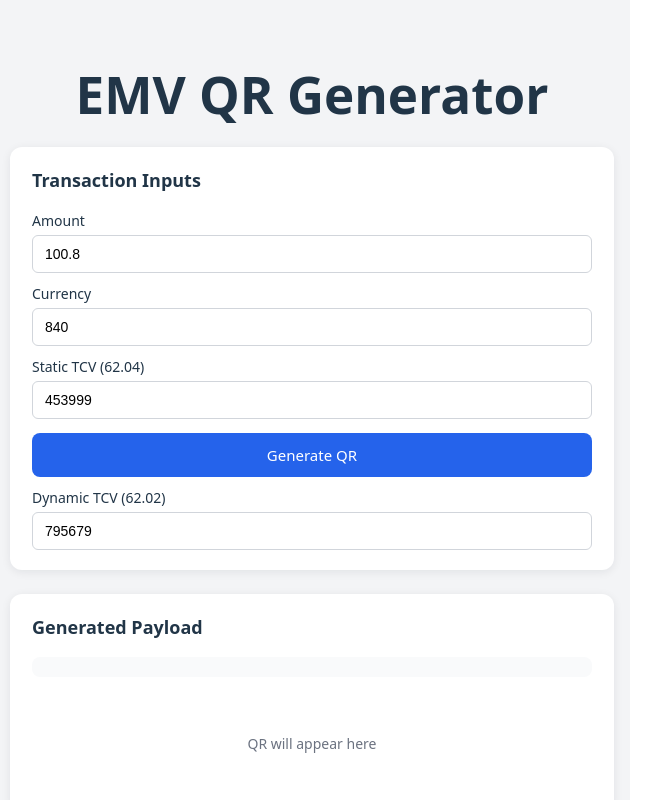
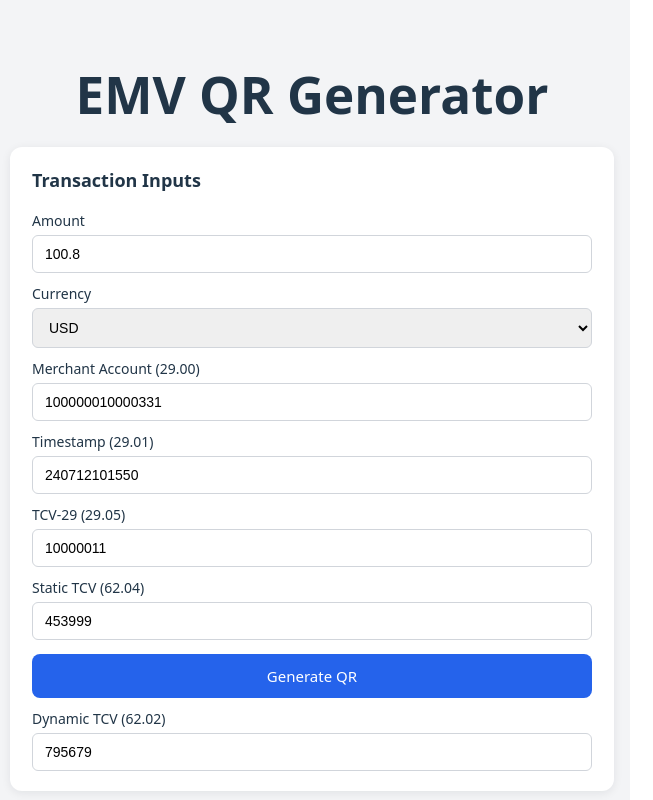
Before and after one commit to Bobkh72/emv-qr-app, a React (Vite) app: page / in a window 1280 px wide. Shown: the top 800 px of the page, without its empty margins (6-659 px from the left). Built offline with nearby package versions, Linux system fonts and the light colour scheme.

Commit message:
Refactor state to allow user input for key fields
Updated state management for merchantAccount, timestamp, and tcv29 to allow user editing. Enhanced currency selection with a dropdown.

```diff
--- a/src/App.tsx
+++ b/src/App.tsx
@@ -2,12 +2,12 @@
 // FIX: Render TypeScript error for module "qrcode"
 // ---------------------------------------------------------
 import { useState } from "react";
-import * as QRCode from "qrcode";         // <-- FIXED
+import * as QRCode from "qrcode";
 import "./App.css";
 
 
 // -----------------------
-// TCV GENERATOR: STATIC + DYNAMIC
+// TCV GENERATOR
 // -----------------------
 function generateTcv(
   amount: string,
@@ -15,7 +15,6 @@ function generateTcv(
   merchantAccount: string,
   useTimestamp: boolean = true
 ): string {
-
   const raw = useTimestamp
     ? `${amount}|${currency}|${merchantAccount}|${Date.now()}`
     : `${amount}|${currency}|${merchantAccount}`;
@@ -27,6 +26,7 @@ function generateTcv(
 
   return hash.toString().padStart(6, "0");
 }
+
 
 // -----------------------
 // CRC FUNCTION
@@ -44,6 +44,7 @@ const computeCrc16 = (data: string): string => {
   return crc.toString(16).toUpperCase().padStart(4, "0");
 };
 
+
 // -----------------------
 // TLV Helper
 // -----------------------
@@ -54,13 +55,18 @@ const tlv = (id: string, value: string): string => {
 
 
 function App() {
-  // MAIN FIELDS
-  const [merchantAccount] = useState("100000010000331");
-  const [timestamp] = useState("240712101550");
-  const [tcv29] = useState("10000011"); // constant
+
+  // -----------------------------
+  // USER-EDITABLE FIELDS (NEW)
+  // -----------------------------
+  const [merchantAccount, setMerchantAccount] = useState("100000010000331");
+  const [timestamp, setTimestamp] = useState("240712101550");
+  const [tcv29, setTcv29] = useState("10000011");
 
   const [amount, setAmount] = useState("100.8");
-  const [currency, setCurrency] = useState("840");
+
+  // Dropdown: USD / LBP
+  const [currency, setCurrency] = useState("840");  // default USD
 
   const [tcvStatic, setTcvStatic] = useState("453999");
   const [tcvDynamic, setTcvDynamic] = useState("795679");
@@ -73,11 +79,9 @@ function App() {
   // ----------------------------------------------------
   const buildEmvPayload = (): string => {
 
-    // Generate dynamic TCV
     const dyn = generateTcv(amount, currency, merchantAccount, true);
     setTcvDynamic(dyn);
 
-    // Generate static TCV
     const stc = generateTcv(amount, currency, merchantAccount, false);
     setTcvStatic(stc);
 
@@ -88,8 +92,7 @@ function App() {
 
     const tag05 = tlv(
       "05",
-      tlv("01", "CCM") +
-      tlv("02", "MOF")
+      tlv("01", "CCM") + tlv("02", "MOF")
     );
 
     const tag29 = tlv(
@@ -108,24 +111,13 @@ function App() {
 
     const tag62 = tlv(
       "62",
-      tlv("02", dyn) +    // correct dynamic TCV
-      tlv("04", stc)      // correct static TCV
+      tlv("02", dyn) + tlv("04", stc)
     );
 
     const withoutCrc =
-      tag00 +
-      tag01 +
-      tag02 +
-      tag05 +
-      tag29 +
-      tag52 +
-      tag53 +
-      tag54 +
-      tag58 +
-      tag59 +
-      tag60 +
-      tag62 +
-      "6304";
+      tag00 + tag01 + tag02 + tag05 + tag29 +
+      tag52 + tag53 + tag54 + tag58 + tag59 + tag60 +
+      tag62 + "6304";
 
     const crc = computeCrc16(withoutCrc);
 
@@ -152,20 +144,56 @@ function App() {
       <h1 className="app-title">EMV QR Generator</h1>
 
       <div className="app-layout">
+
+        {/* LEFT SIDE */}
         <div className="card">
           <h3 className="card-title">Transaction Inputs</h3>
 
+          {/* Amount */}
           <label className="field-label">Amount</label>
-          <input className="field-input" value={amount}
-                 onChange={(e) => setAmount(e.target.value)} />
+          <input className="field-input"
+            value={amount}
+            onChange={(e) => setAmount(e.target.value)}
+          />
 
+          {/* Currency Dropdown */}
           <label className="field-label">Currency</label>
-          <input className="field-input" value={currency}
-                 onChange={(e) => setCurrency(e.target.value)} />
+          <select
+            className="field-input"
+            value={currency}
+            onChange={(e) => setCurrency(e.target.value)}
+          >
+            <option value="840">USD</option>
+            <option value="422">LBP</option>
+          </select>
 
+          {/* Merchant Account */}
+          <label className="field-label">Merchant Account (29.00)</label>
+          <input className="field-input"
+            value={merchantAccount}
+            onChange={(e) => setMerchantAccount(e.target.value)}
+          />
+
+          {/* Timestamp */}
+          <label className="field-label">Timestamp (29.01)</label>
+          <input className="field-input"
+            value={timestamp}
+            onChange={(e) => setTimestamp(e.target.value)}
+          />
+
+          {/* TCV29 */}
+          <label className="field-label">TCV-29 (29.05)</label>
+          <input className="field-input"
+            value={tcv29}
+            onChange={(e) => setTcv29(e.target.value)}
+          />
+
+          {/* Static TCV (user may override) */}
           <label className="field-label">Static TCV (62.04)</label>
-          <input className="field-input" value={tcvStatic}
-                 onChange={(e) => setTcvStatic(e.target.value)} />
+          <input className="field-input"
+            value={tcvStatic}
+            onChange={(e) => setTcvStatic(e.target.value)}
+          />
 
           <button className="primary-btn" onClick={handleGenerate}>
             Generate QR
@@ -175,6 +203,7 @@ function App() {
           <input className="field-input" value={tcvDynamic} readOnly />
         </div>
 
+        {/* RIGHT SIDE */}
         <div className="card">
           <h3 className="card-title">Generated Payload</h3>
           <div className="payload-box">
@@ -195,6 +224,7 @@ function App() {
             </a>
           )}
         </div>
+
       </div>
     </div>
   );
```
